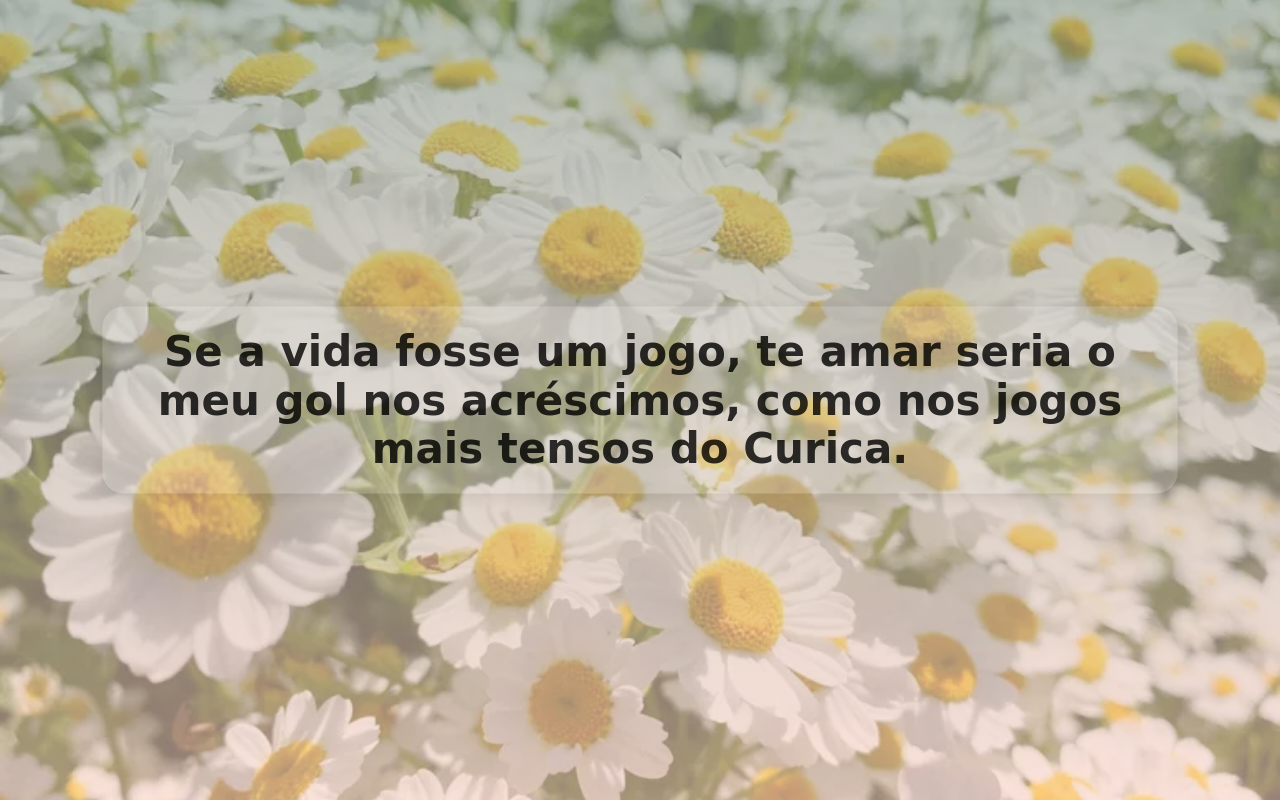
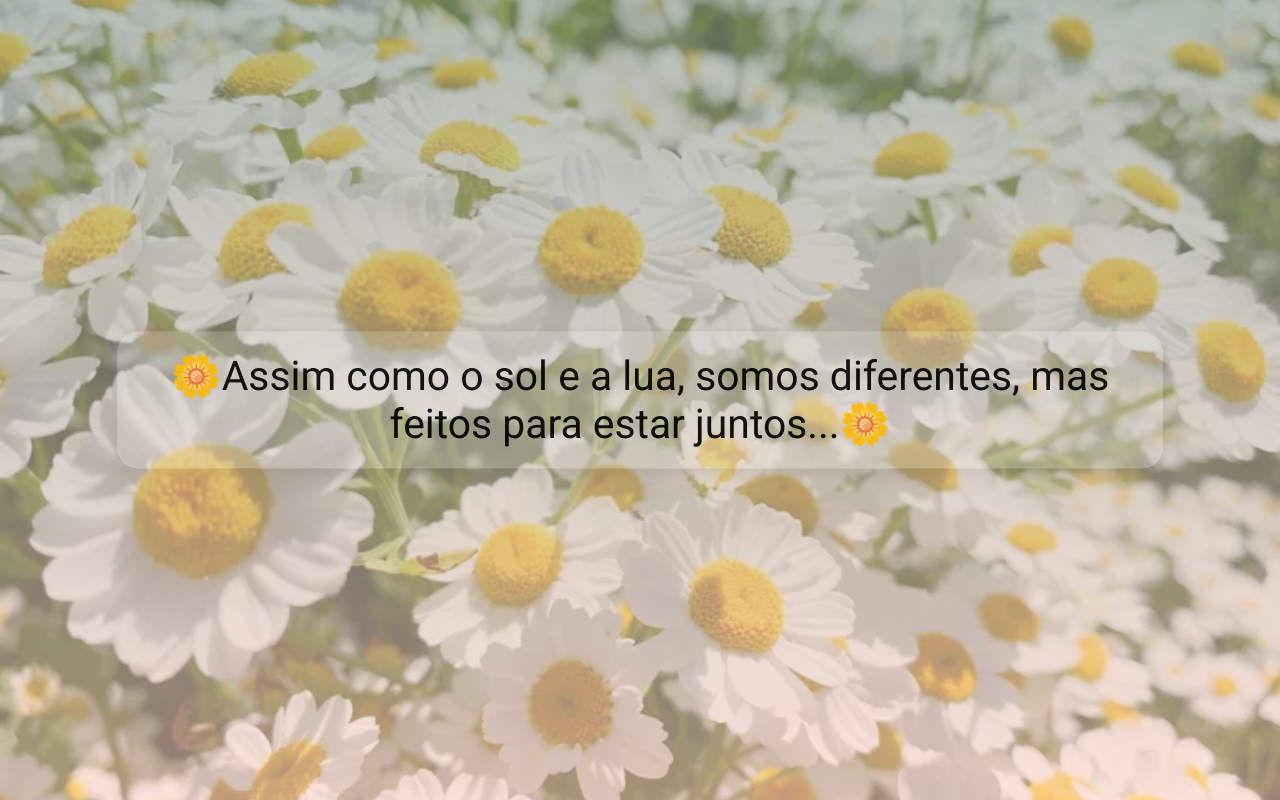
Before and after one commit to alancritelli/sewaii, a plain HTML site: page index.html in a window 1280 px wide. Drawn offline with Linux system fonts and the light colour scheme.

Commit message:
add font and emoji
font: roboto / emoji: daisy

```diff
--- a/index.html
+++ b/index.html
@@ -6,6 +6,13 @@
     <title>Meu raio de sol</title>
 
     <link rel="stylesheet" href="style.css" />
+
+    <link rel="preconnect" href="https://fonts.googleapis.com" />
+    <link rel="preconnect" href="https://fonts.gstatic.com" crossorigin />
+    <link
+      href="https://fonts.googleapis.com/css2?family=Roboto:ital,wght@0,100;0,300;0,400;0,500;0,700;0,900;1,100;1,300;1,400;1,500;1,700;1,900&display=swap"
+      rel="stylesheet"
+    />
   </head>
 
   <body>
--- a/script.js
+++ b/script.js
@@ -1,13 +1,14 @@
 const frases = [
-  'Se a vida fosse um jogo, te amar seria o meu gol nos acréscimos, como nos jogos mais tensos do Curica.',
+  '🌼Assim como o sol e a lua, somos diferentes, mas feitos para estar juntos...🌼',
 
-  'Assim como o sol e a lua, somos diferentes, mas feitos para estar juntos...',
+  '🌼Se a vida fosse um jogo, te amar seria o meu gol nos acréscimos, como nos jogos mais tensos do Curica.',
 
-  'Você não se acha merecedora do amor, mas saiba que você é uma pessoa linda de se amar...'
+  '🌼Você não se acha merecedora do amor, mas saiba que você é uma pessoa linda de se amar...🌼'
 ]
 
 let fraseIndex = 0
 const fraseElement = document.getElementById('frase')
+const btnMudarFrase = document.getElementById('btn-mudar-frase') // Adicionar o botão ao JS
 
 function mostrarFrase() {
   fraseElement.classList.add('fade-out')
--- a/style.css
+++ b/style.css
@@ -9,7 +9,7 @@ body {
   display: flex;
   justify-content: center;
   align-items: center;
-  font-family: 'Dancing Script', cursive;
+  font-family: 'Roboto', sans-serif;
 
   /* Adicionando uma cor sobre a imagem com transparência */
   background: linear-gradient(
@@ -28,7 +28,6 @@ body {
   text-align: center;
   color: #000;
   font-size: 2.5rem;
-  font-weight: bold;
 }
 
 .frase {
@@ -39,7 +38,7 @@ body {
   border-radius: 20px;
   box-shadow: 0px 4px 15px rgba(0, 0, 0, 0.1);
   transition: opacity 1s ease-in-out;
-  animation: pulse 2s infinite;
+  animation: pulse 3s infinite;
 }
 
 @keyframes pulse {
```
